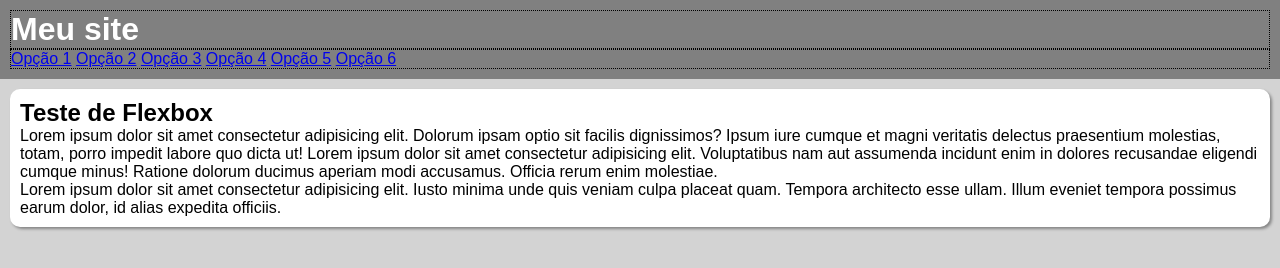
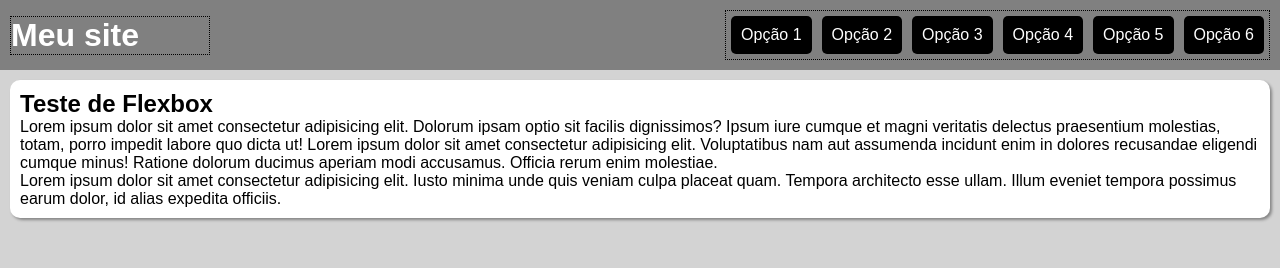
Before and after one commit to miguelpazatto/html-css, a plain HTML site: page exercícios/027/flex13 - menu flexbox/index.html in a window 1280 px wide. Drawn offline with Linux system fonts and the light colour scheme.

Commit message:
menu flexbox

```diff
--- a/exercícios/027/flex13 - menu flexbox/style.css
+++ b/exercícios/027/flex13 - menu flexbox/style.css
@@ -18,14 +18,40 @@
     background-color: gray;
     color: white;
     padding: 10px;
+
+    display: flex;
+    flex-flow: row wrap;
+    justify-content: space-between;
+    align-items: center;
 }
 
 header > h1 {
     border: 1px dotted black;
+    flex: 0 0 200px;
 }
 
 header > nav {
     border: 1px dotted black;
+
+    display: flex;
+    flex-flow: row wrap;
+    justify-content: end;
+}
+
+header > nav > a {
+    background-color: black;
+    color: white;
+    padding: 10px;
+    margin: 5px;
+    border-radius: 5px;
+    text-decoration: none;
+    text-align: center;
+}
+
+header > nav > a:hover {
+    background-color: white;
+    color: black;
+    transition: background-color .5s;
 }
 
 main {
```
